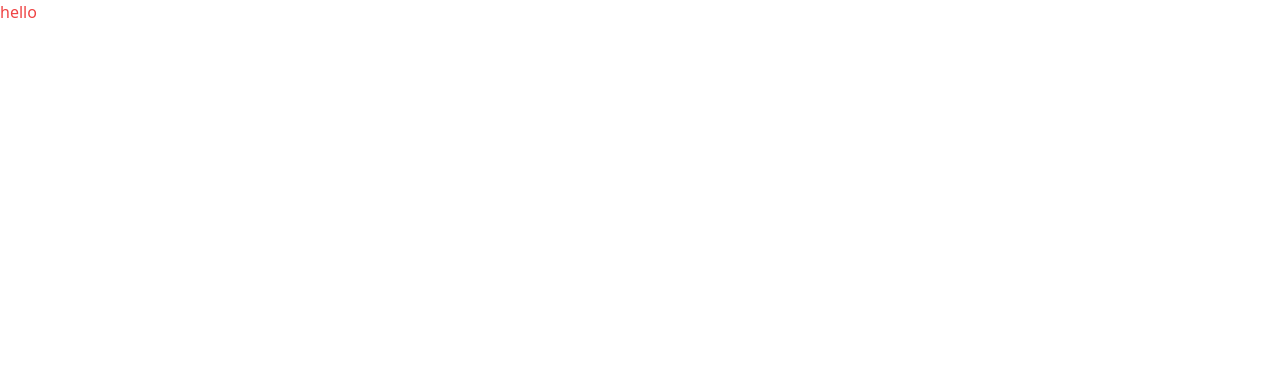
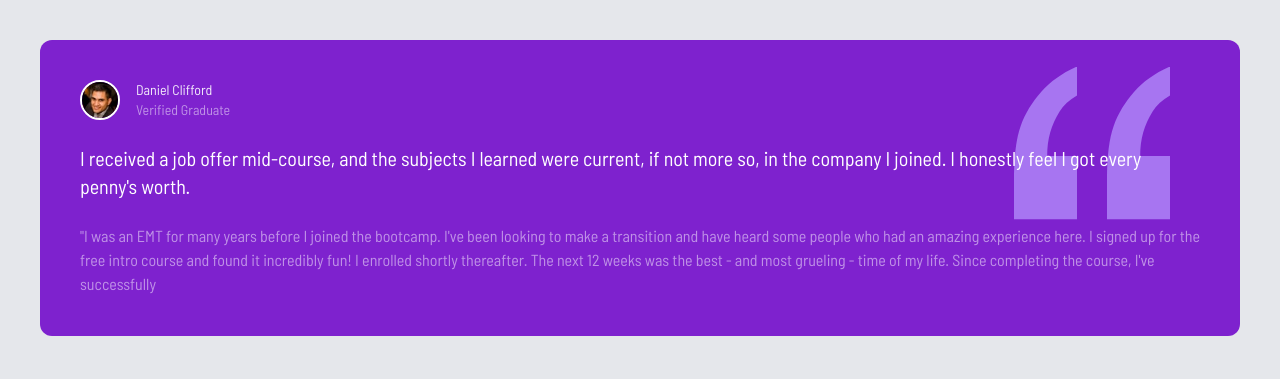
Before and after one commit to alziani/Testimonial-Grid-Project, a website: page index.html in a window 1280 px wide. Drawn offline with Linux system fonts and the light colour scheme; a web font is replaced by a local one.

Commit message:
creating the Box

```diff
--- a/index.html
+++ b/index.html
@@ -1,12 +1,63 @@
 <!DOCTYPE html>
 <html lang="en">
-<head>
-    <meta charset="UTF-8">
-    <meta name="viewport" content="width=device-width, initial-scale=1.0">
-    <link rel="stylesheet" href="css/style.css">
-    <title>Simple Tailwind Starter</title>
-</head>
-<body>
-    <h1 class="text-red-500" >hello</h1>
-</body>
+  <head>
+    <meta charset="UTF-8" />
+    <meta name="viewport" content="width=device-width, initial-scale=1.0" />
+    <link rel="preconnect" href="https://fonts.googleapis.com" />
+    <link rel="preconnect" href="https://fonts.gstatic.com" crossorigin />
+    <link
+      href="https://fonts.googleapis.com/css2?family=Alata&family=Bai+Jamjuree:wght@400;600&family=Barlow+Semi+Condensed:wght@400;500;600&family=Cairo:wght@200;300;400;500;600;700;800;900&family=Josefin+Sans:wght@300&family=Poppins:wght@400;500;700&family=Roboto:ital,wght@0,100;0,300;0,400;0,500;0,700;0,900;1,100;1,300;1,400;1,500;1,700;1,900&family=Rubik:ital,wght@0,300;0,400;0,500;0,600;0,700;0,800;0,900;1,300;1,400;1,500;1,600;1,700;1,800;1,900&display=swap"
+      rel="stylesheet"
+    />
+    <link rel="stylesheet" href="css/style.css" />
+    <title>Testimonial Grid</title>
+  </head>
+  <body class="bg-gray-200">
+    <!-- Global Container -->
+    <div class="container mx-auto max-w-7xl p-2 md:p-10">
+      <!-- Grid Container -->
+      <div class="text-white">
+        <!-- Box -->
+
+        <div
+          class="relative flex flex-col space-y-6 rounded-xl p-10 bg-purple-700"
+        >
+          <div class="flex items-center space-x-4">
+            <div
+              class="flex justify-center items-center rounded-full w-10 h-10 border-white border-2"
+            >
+              <img
+                src="./images/image-daniel.jpg"
+                alt=""
+                class="rounded-full"
+              />
+            </div>
+            <div class="flex flex-col">
+              <span class="text-sm opacity-90">Daniel Clifford</span>
+              <span class="text-sm opacity-50">Verified Graduate</span>
+            </div>
+          </div>
+
+          <p class="text-left text-xl z-10">
+            I received a job offer mid-course, and the subjects I learned were
+            current, if not more so, in the company I joined. I honestly feel I
+            got every penny's worth.
+          </p>
+          <p class="opacity-50">
+            "I was an EMT for many years before I joined the bootcamp. I've been
+            looking to make a transition and have heard some people who had an
+            amazing experience here. I signed up for the free intro course and
+            found it incredibly fun! I enrolled shortly thereafter. The next 12
+            weeks was the best - and most grueling - time of my life. Since
+            completing the course, I've successfully
+          </p>
+          <img
+            src="./images/bg-pattern-quotation.svg"
+            alt=""
+            class="absolute -top-2 right-10 scale-125 md:top-7 md:right-24 md:scale-150"
+          />
+        </div>
+      </div>
+    </div>
+  </body>
 </html>
--- a/tailwind.config.js
+++ b/tailwind.config.js
@@ -1,8 +1,18 @@
 /** @type {import('tailwindcss').Config} */
 module.exports = {
   content: ["./*.html"],
+  screens: {
+    sm: "480px",
+    md: "768px",
+    lg: "976px",
+    xl: "1440px",
+  },
   theme: {
-    extend: {},
+    extend: {
+      fontFamily: {
+        sans: ["Barlow Semi Condensed", "sans-serif"],
+      },
+    },
   },
   plugins: [],
 };
```
Also changed, not shown: css/style.css.
